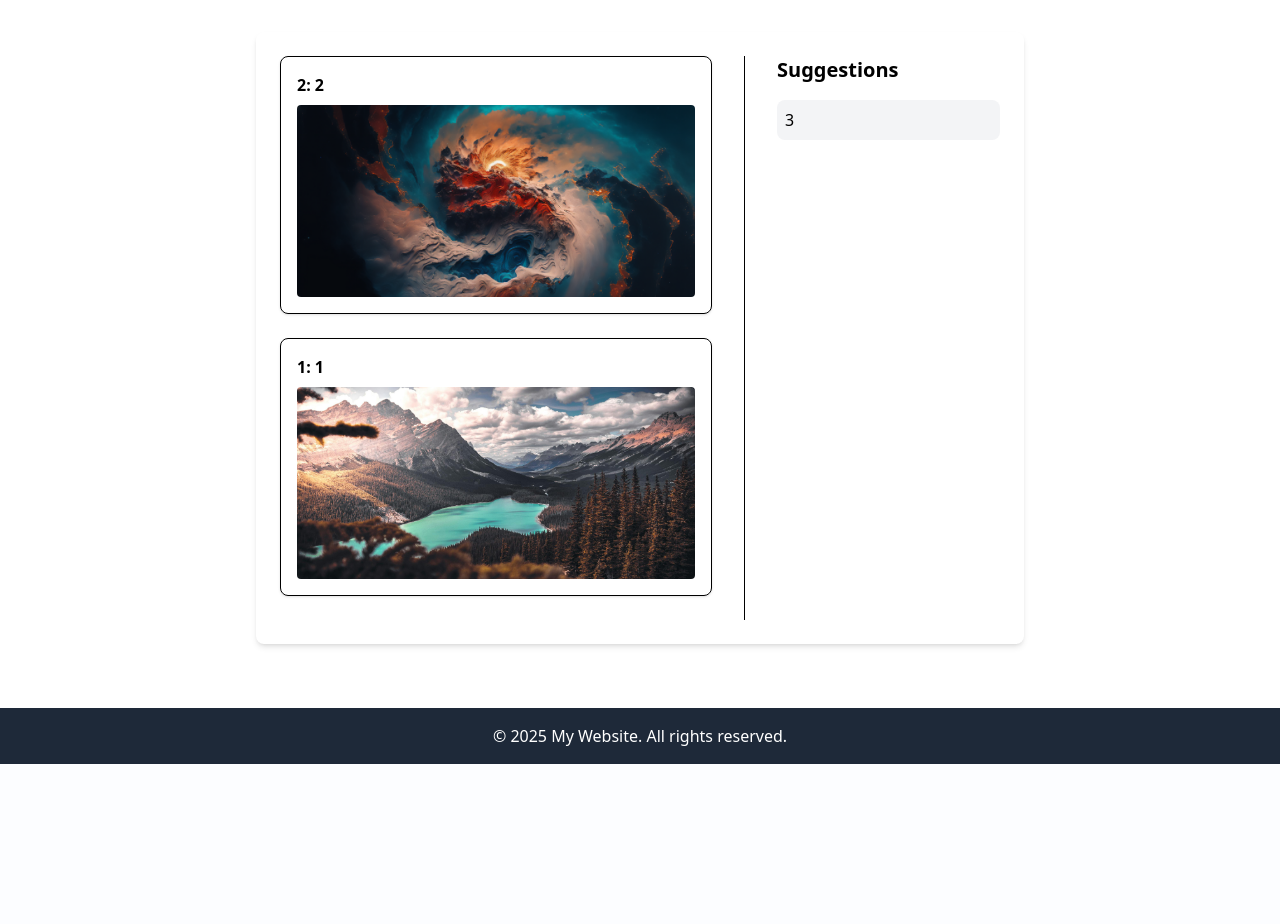
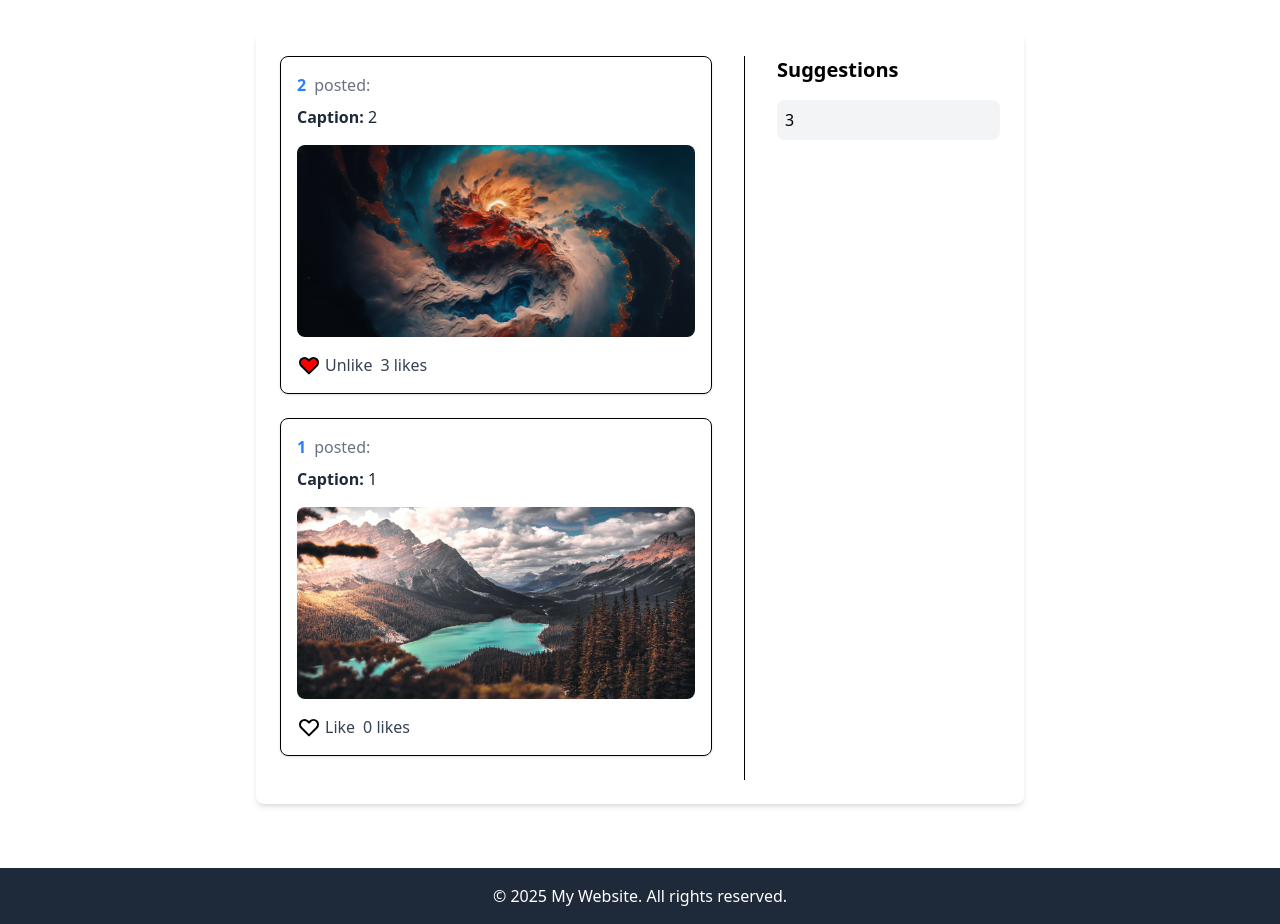
Before and after one commit to mu-us61/DjangoSosyalMedyaApp, a Django app: page / in a window 1280 px wide. Shown: the part 56-980 px from the top of the page. Before the commit the page ends 820 px from the top, so only its background shows below. Run offline with Django 5.2, Linux system fonts and the light colour scheme; a user stored in the database is signed in; data comes from the database, SQL or seed files in the repository; both versions use the stored data as it was after the commit.

Commit message:
added liked posts

```diff
--- a/appbase/urls.py
+++ b/appbase/urls.py
@@ -10,4 +10,6 @@ urlpatterns = [
     path("postdetail/<uuid:id>/", views.postdetail, name="postdetail"),
     path("createpost", views.createpost, name="createpost"),
     path("myposts", views.myposts, name="myposts"),
+    path("user/<str:username>/", views.user, name="user"),
+    path("post/<uuid:post_id>/like/", views.toggle_like, name="toggle_like"),
 ]
--- a/appbase/views.py
+++ b/appbase/views.py
@@ -1,4 +1,4 @@
-from django.shortcuts import render, redirect
+from django.shortcuts import render, redirect, get_object_or_404
 from django.contrib import messages
 from django.contrib.auth import get_user_model, authenticate, login, logout, get_user
 from .models import Profile, Post
@@ -113,3 +113,37 @@ def postdetail(request):
 
 def myposts(request):
     return render(request, "myposts.html")
+
+
+def user(request, username):
+    visiteduser = User.objects.get(username=username)
+    is_following = False  # Default value
+    if request.user.is_authenticated:
+        is_following = request.user.profile.following.filter(id=visiteduser.profile.id).exists()
+    if request.method == "POST":
+        user = request.user
+        action = request.POST.get("action")
+        if action == "follow":
+            user.profile.following.add(visiteduser.profile)
+            visiteduser.profile.followers.add(user.profile)
+        elif action == "unfollow":
+            user.profile.following.remove(visiteduser.profile)
+            visiteduser.profile.followers.remove(user.profile)
+        # Recalculate `is_following` after the action
+        is_following = request.user.profile.following.filter(id=visiteduser.profile.id).exists()
+
+    return render(request, "user.html", {"visiteduser": visiteduser, "is_following": is_following})
+
+
+@login_required
+def toggle_like(request, post_id):
+    post = get_object_or_404(Post, id=post_id)
+    user = request.user
+
+    if user in post.likes.all():
+        post.likes.remove(user)  # Unlike the post
+    else:
+        post.likes.add(user)  # Like the post
+
+    # Redirect back to the referring page or a default URL
+    return redirect(request.META.get("HTTP_REFERER", "/"))
--- a/templates/component_post.html
+++ b/templates/component_post.html
@@ -1,12 +1,70 @@
 <div class="mb-6 p-4 border rounded-lg shadow-sm">
-    <p class="font-bold">{{ post.user.username }}: {{ post.caption }}</p>
+    <div class="flex items-center mb-2">
+        <a href="{% url 'user' post.user.username %}"
+           class="font-bold text-blue-500 hover:text-blue-700 transition-colors">{{ post.user.username }}</a>
+        <span class="ml-2 text-gray-500">posted:</span>
+    </div>
+    <p class="text-gray-800">
+        <span class="font-semibold">Caption:</span> {{ post.caption }}
+    </p>
     {% if post.image %}
         <img src="{{ post.image.url }}"
-             alt="Post image"
              width="300"
              height="200"
-             class="mt-2 w-full h-48 object-cover rounded">
+             alt="Post image"
+             class="mt-4 w-full h-48 object-cover rounded-lg">
     {% else %}
-        <p class="text-gray-500">No image available</p>
+        <p class="mt-4 text-gray-500">No image available</p>
     {% endif %}
+    <!-- Like Button and Counter -->
+    <div class="mt-4 flex items-center space-x-2">
+        <form method="post" action="{% url 'toggle_like' post.id %}" class="inline">
+            {% csrf_token %}
+            <button type="submit" class="flex items-center space-x-1">
+                <!-- Toggle heart icon based on whether the user has liked the post -->
+                {% if request.user in post.likes.all %}
+                    <svg xmlns="http://www.w3.org/2000/svg"
+                         fill="red"
+                         viewBox="0 0 24 24"
+                         stroke="currentColor"
+                         class="w-6 h-6">
+                        <path stroke-linecap="round" stroke-linejoin="round" stroke-width="2" d="M4.318 6.318a4.5 4.5 0 000 6.364L12 20.364l7.682-7.682a4.5 4.5 0 00-6.364-6.364L12 7.636l-1.318-1.318a4.5 4.5 0 00-6.364 0z">
+                        </path>
+                    </svg>
+                {% else %}
+                    <svg xmlns="http://www.w3.org/2000/svg"
+                         fill="none"
+                         viewBox="0 0 24 24"
+                         stroke="currentColor"
+                         class="w-6 h-6">
+                        <path stroke-linecap="round" stroke-linejoin="round" stroke-width="2" d="M4.318 6.318a4.5 4.5 0 000 6.364L12 20.364l7.682-7.682a4.5 4.5 0 00-6.364-6.364L12 7.636l-1.318-1.318a4.5 4.5 0 00-6.364 0z">
+                        </path>
+                    </svg>
+                {% endif %}
+                <span class="text-gray-700 font-medium">
+                    {% if request.user in post.likes.all %}
+                        Unlike
+                    {% else %}
+                        Like
+                    {% endif %}
+                </span>
+            </button>
+        </form>
+        <!-- Like Counter -->
+        <span class="text-gray-700 font-medium">{{ post.likes.count }} likes</span>
+    </div>
 </div>
+<!-- <div class="mb-6 p-4 border rounded-lg shadow-sm">
+    <div class="flex items-center mb-2">
+        <a href="{% url 'user' post.user.username %}" class="font-bold text-blue-500 hover:text-blue-700 transition-colors">{{ post.user.username }}</a>
+        <span class="ml-2 text-gray-500">posted:</span>
+    </div>
+    <p class="text-gray-800">
+        <span class="font-semibold">Caption:</span> {{ post.caption }}
+    </p>
+    {% if post.image %}
+        <img src="{{ post.image.url }}" width="300" height="200" alt="Post image" class="mt-4 w-full h-48 object-cover rounded-lg">
+    {% else %}
+        <p class="mt-4 text-gray-500">No image available</p>
+    {% endif %}
+</div> -->
--- a/templates/home.html
+++ b/templates/home.html
@@ -21,7 +21,7 @@
                 <ul class="space-y-2">
                     {% for profile in suggested_users %}
                         <li class="flex justify-between items-center p-2 bg-gray-100 rounded-lg">
-                            <span>{{ profile.user.username }}</span>
+                            <a href=" {% url 'user' username=profile.user.username %} ">{{ profile.user.username }}</a>
                         </li>
                     {% endfor %}
                 </ul>
```
Also changed, not shown: templates/user.html (added, +22 -0 lines), db.sqlite3.
